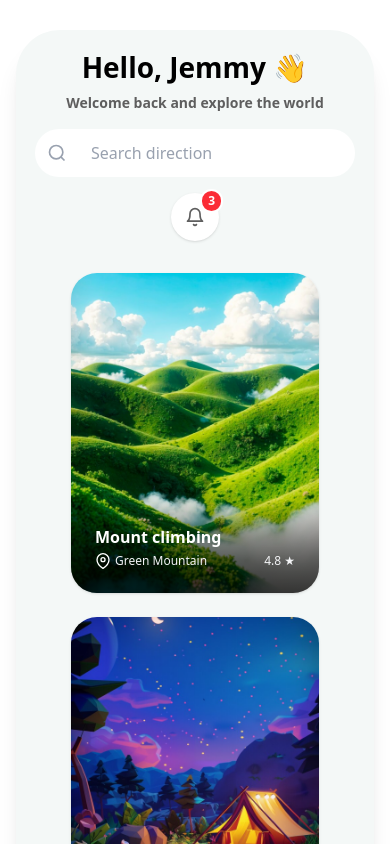
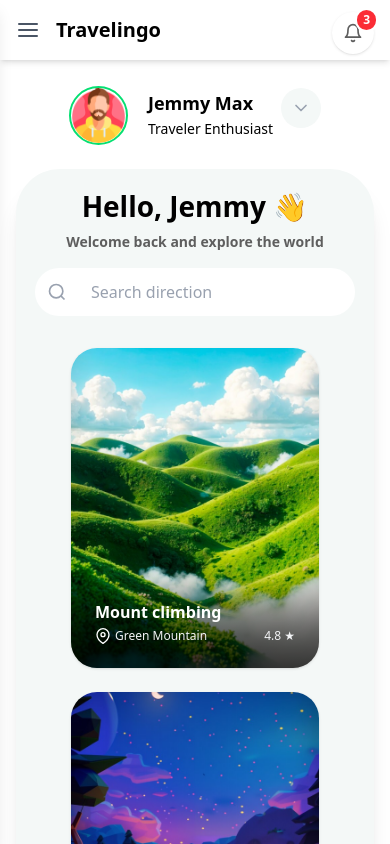
Before and after one commit to AsardeenAzees/Travelingo, a React (Vite) app: page / in a window 390 px wide. Shown: the top 844 px of the page. Built offline with nearby package versions, Linux system fonts and the light colour scheme.

Commit message:
#31 Make entire layout mobile responsive

```diff
--- a/src/components/Calendar.jsx
+++ b/src/components/Calendar.jsx
@@ -20,7 +20,7 @@ export default function Calendar() {
 
   const renderHeader = () => (
     <div className="flex items-center justify-between mb-4">
-      <div className="text-lg font-semibold">
+      <div className="text-[22px] font-semibold">
         {format(currentDate, "MMMM yyyy")}
       </div>
       <div className="flex space-x-2 text-xl text-gray-400">
--- a/src/components/Dashboard.jsx
+++ b/src/components/Dashboard.jsx
@@ -29,14 +29,32 @@ const featuredTrips = [
 
 export default function Dashboard() {
   return (
-    <div className="flex flex-col lg:flex-row items-center lg:items-start gap-6 mb-10 px-4"> {/* 🔧 Make layout stack on mobile */}
+    <div className="flex flex-col lg:flex-row items-center lg:items-start gap-6 mb-10 px-4">
+
+      {/*Mobile Bell Icon */}
+      <div className="absolute top-3 right-4 block lg:hidden z-50">
+        <button
+          className="p-2 rounded-full bg-white shadow hover:bg-gray-100 transition w-[42px] h-[42px] flex items-center justify-center"
+          aria-label="Notifications"
+        >
+          <FiBell className="text-xl text-[#5E5E5E]" />
+        </button>
+        <span className="absolute -top-1 -right-1 bg-red-500 text-white rounded-full text-xs font-bold px-1.5 py-0.5 border-2 border-white">
+          3
+        </span>
+      </div>
+
+      {/*Mobile-only ProfileCard at top */}
+      <div className="block lg:hidden max-w-[75%] mt-10 lg:mt-0">
+        <ProfileCard />
+      </div>
 
       {/* Main Section */}
-      <div className="w-full lg:max-w-[75%] bg-[#F4F8F7] rounded-[44px] shadow-xl p-4 sm:p-6 lg:p-8"> {/* 🔧 Responsive padding and width */}
+      <div className="w-full lg:max-w-[75%] bg-[#F4F8F7] rounded-[44px] shadow-xl p-4 sm:p-6 lg:p-8">
         <section className="w-full">
 
           {/* Header + Search */}
-          <div className="flex flex-col lg:flex-row items-center lg:items-start justify-center lg:justify-between gap-4 mb-8"> {/* 🔧 stack and center */}
+          <div className="flex flex-col lg:flex-row items-center lg:items-start justify-center lg:justify-between gap-4 mb-8">
             <div className="text-center lg:text-left">
               <h2 className="font-semibold text-[28px] lg:text-[32px] mb-1">
                 Hello, Jemmy <span role="img" aria-label="wave">👋</span>
@@ -66,7 +84,7 @@ export default function Dashboard() {
             </form>
 
             {/* Bell */}
-            <div className="relative">
+            <div className="relative hidden sm:flex">
               <button
                 className="p-3 rounded-full bg-white shadow hover:bg-gray-100 transition w-[48px] h-[48px] flex items-center justify-center"
                 aria-label="Notifications"
@@ -99,8 +117,10 @@ export default function Dashboard() {
       </div>
 
       {/* Sidebar Section */}
-      <aside className="w-full lg:max-w-[28%] flex flex-col gap-6 items-center lg:items-stretch">
-        <ProfileCard />
+      <aside className="w-full lg:max-w-[25%] flex flex-col gap-6 items-center lg:items-stretch">
+        <div className="hidden sm:flex">
+          <ProfileCard />
+        </div>
         <Calendar />
         <Schedule />
       </aside>
--- a/src/components/Sidebar.jsx
+++ b/src/components/Sidebar.jsx
@@ -1,3 +1,4 @@
+import { useState } from 'react';
 import {
   FiHome,
   FiCreditCard,
@@ -6,9 +7,13 @@ import {
   FiTrendingUp,
   FiSettings,
   FiLogOut,
+  FiMenu,
+  FiX
 } from 'react-icons/fi';
 
 export default function Sidebar() {
+  const [isOpen, setIsOpen] = useState(false);
+
   const navItems = [
     { label: 'Dashboard', icon: <FiHome />, active: true },
     { label: 'Ticket', icon: <FiCreditCard /> },
@@ -18,8 +23,8 @@ import {
     { label: 'Setting', icon: <FiSettings /> },
   ];
 
-    return (
-      <aside className="hidden lg:flex w-full max-w-[300px] flex-col min-h-screen bg-white px-6 py-10">
+  const renderNav = () => (
+    <>
       <h1 className="text-2xl font-semibold text-[32px] mb-10 ml-6">Travelingo</h1>
 
       <nav className="flex flex-col gap-2 pl-6">
@@ -28,8 +33,8 @@ import {
             key={item.label}
             className={`flex items-center gap-3 w-[215px] h-[67px] px-6 py-3 rounded-[14px] transition text-[20px]
               ${item.active
-                  ? 'bg-green-400 text-white font-bold hover:bg-green-500 text-[20px]'
-                  : 'text-gray-500 hover:bg-gray-100 font-semibold hover:text-green-700 '
+                ? 'bg-green-400 text-white font-bold hover:bg-green-500'
+                : 'text-gray-500 hover:bg-gray-100 font-semibold hover:text-green-700'
               }`}
           >
             <span className="text-xl">{item.icon}</span>
@@ -38,7 +43,7 @@ import {
         ))}
       </nav>
 
-        <div className="mt-8">
+      <div className="mt-8 pl-6">
         <img
           src="/src/assets/discount-card.png"
           alt="Discount"
@@ -46,10 +51,41 @@ import {
         />
       </div>
 
-        <button className="mt-3 ml-12 text-gray-500 text-[20px]  font-semibold flex items-center gap-3 hover:text-red-600 transition-colors cursor-pointer">
+      <button className="mt-6 ml-12 text-gray-500 text-[20px] font-semibold flex items-center gap-3 hover:text-red-600 transition-colors cursor-pointer">
         <FiLogOut className="text-lg" />
         Log Out
       </button>
+    </>
+  );
+
+  return (
+    <>
+      <div className="lg:hidden flex items-center p-4 bg-white shadow-md fixed top-0 left-0 w-full z-50">
+        <button onClick={() => setIsOpen(true)} className="text-2xl text-gray-600">
+          <FiMenu />
+        </button>
+        <h1 className="ml-4 text-xl font-bold">Travelingo</h1>
+      </div>
+
+      <div
+        className={`fixed inset-0 z-40 bg-black bg-opacity-40 transition-opacity ${isOpen ? 'opacity-100 visible' : 'opacity-0 invisible'}`}
+        onClick={() => setIsOpen(false)}
+      />
+
+      <aside
+        className={`fixed top-0 left-0 z-50 h-full w-[270px] bg-white shadow-lg transform transition-transform duration-300 ${
+          isOpen ? 'translate-x-0' : '-translate-x-full'
+        } lg:hidden p-6 pt-12`}
+      >
+        <button onClick={() => setIsOpen(false)} className="absolute top-4 right-4 text-xl text-gray-600">
+          <FiX />
+        </button>
+        {renderNav()}
       </aside>
+
+      <aside className="hidden lg:flex w-full max-w-[300px] flex-col min-h-screen bg-white px-6 py-10">
+        {renderNav()}
+      </aside>
+    </>
   );
 }
```
Lines whose indentation alone changed are shown as unchanged.
